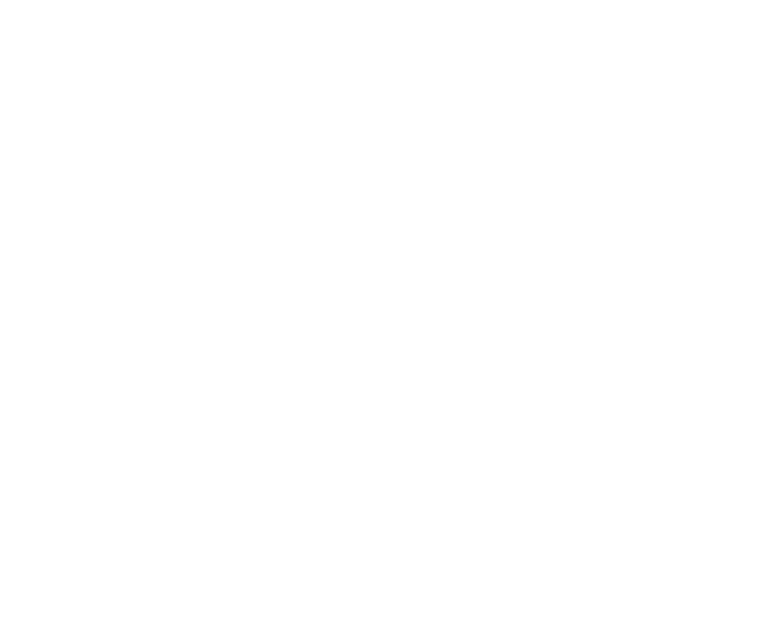
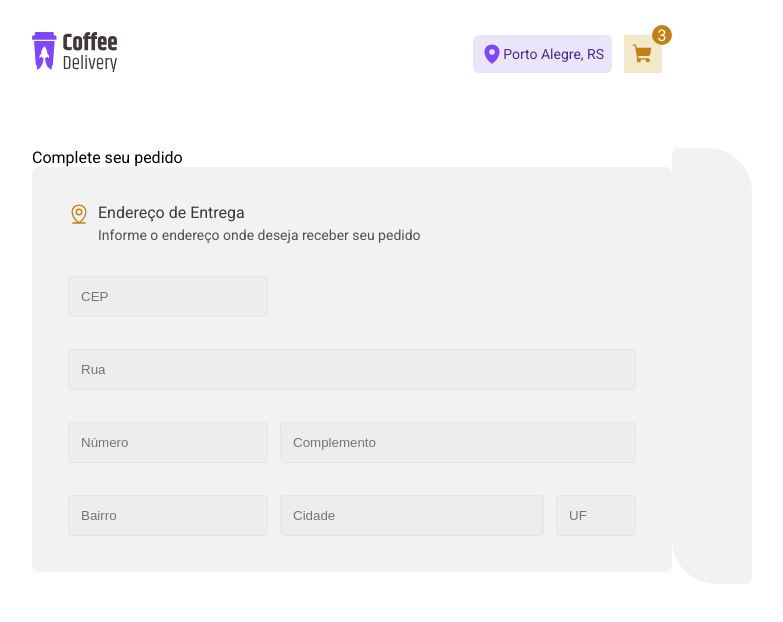
Before and after one commit to ViniciusMV13/CoffeDelivery, a React (Vite) app: page /checkout in a window 1280 px wide. Before the commit this address had no page. Shown: the top 622 px of the page, without its empty margins (288-1071 px from the left). Built offline with nearby package versions, Linux system fonts and the light colour scheme.

Commit message:
Alterações na pagina de checkout

```diff
--- a/src/Router.tsx
+++ b/src/Router.tsx
@@ -1,12 +1,14 @@
 import { Routes, Route } from 'react-router-dom'
 import { DefaultLayout } from './layouts/DefaultLayouts'
 import { Home } from './pages/Home'
+import { Checkout } from './pages/Checkout'
 
 export function Router(){
   return (
     <Routes>
       <Route path='/' element={<DefaultLayout/>}>
         <Route path='/' element={<Home />}/>
+        <Route path='/checkout' element={<Checkout/>}/>
       </Route>
     </Routes>
   )
--- a/src/pages/Checkout/index.tsx
+++ b/src/pages/Checkout/index.tsx
@@ -0,0 +1,72 @@
+import { defaultTheme } from "../../styles/themes/default";
+import {
+  AdressInfo,
+  AdressInfoHeader,
+  AdressInfoHeaderSubtitle,
+  AdressInfoHeaderTexts,
+  AdressInfoHeaderTitle,
+  BairroInput,
+  CepInput,
+  CheckoutContainer,
+  CidadeInput,
+  ComplementoInput,
+  CompleteYourOrder,
+  CompleteYourOrderActions,
+  InfoContainer,
+  NumeroInput,
+  OrderConfirmation,
+  PaymentInfo,
+  RuaInput,
+  UFInput,
+} from "./styles";
+
+import { MapPinLine } from "phosphor-react";
+
+export function Checkout() {
+  return (
+    <CheckoutContainer>
+      <CompleteYourOrder>
+        Complete seu pedido
+        <CompleteYourOrderActions>
+          <AdressInfo>
+            <AdressInfoHeader>
+              <span>
+                <MapPinLine
+                  size={22}
+                  style={{ color: defaultTheme["yellow-dark"] }}
+                />
+              </span>
+              <AdressInfoHeaderTexts>
+                <AdressInfoHeaderTitle>
+                  Endereço de Entrega
+                </AdressInfoHeaderTitle>
+                <AdressInfoHeaderSubtitle>
+                  Informe o endereço onde deseja receber seu pedido
+                </AdressInfoHeaderSubtitle>
+              </AdressInfoHeaderTexts>
+            </AdressInfoHeader>
+            <CepInput id="Cep"
+            placeholder="CEP"/>
+            <RuaInput id="Rua"
+            placeholder="Rua"/>
+            <InfoContainer>
+              <NumeroInput id="Numero"
+              placeholder="Número"/>
+              <ComplementoInput id="Complemento" placeholder="Complemento"/>
+            </InfoContainer>
+            <InfoContainer>
+              <BairroInput id="Bairro"
+              placeholder="Bairro"/>
+              <CidadeInput id="Cidade"
+              placeholder="Cidade"/>
+              <UFInput id="UF"
+              placeholder="UF"/>
+            </InfoContainer>
+          </AdressInfo>
+          <PaymentInfo></PaymentInfo>
+        </CompleteYourOrderActions>
+      </CompleteYourOrder>
+      <OrderConfirmation></OrderConfirmation>
+    </CheckoutContainer>
+  );
+}
--- a/src/pages/Checkout/styles.ts
+++ b/src/pages/Checkout/styles.ts
@@ -0,0 +1,117 @@
+import styled from 'styled-components'
+
+export const CheckoutContainer = styled.div`
+display: flex;
+padding: 2.5rem 20rem;
+justify-content: space-between;
+`
+
+export const PaymentInfo = styled.div`
+
+`
+export const CompleteYourOrder = styled.p`
+
+`
+
+export const CompleteYourOrderActions = styled.p`
+display: flex;
+width: 40rem;
+flex-direction: column;
+align-items: flex-start;
+gap: 0.75rem;
+`
+
+export const AdressInfo = styled.div`
+display: flex;
+padding: 2.25rem;
+flex-direction: column;
+align-items: flex-start;
+gap: 2rem;
+align-self: stretch;
+border-radius: 6px;
+background:${(props) => props.theme['base-card']} ;
+`
+export const AdressInfoHeader = styled.div`
+display: flex;
+align-items: flex-start;
+gap: 0.5rem;
+align-self: stretch;
+`
+export const AdressInfoHeaderTexts = styled.div`
+display: flex;
+flex-direction: column;
+align-items: flex-start;
+gap: 2px;
+flex: 1 0 0;
+`
+export const AdressInfoHeaderTitle = styled.p`
+font-size: 1rem;
+line-height: 130%;
+color: ${(props) => props.theme['base-subtitle']};
+`
+export const AdressInfoHeaderSubtitle = styled.p`
+font-size: 0.875rem;
+line-height: 130%;
+color: ${(props) => props.theme['base-text']};
+`
+export const AdressForm = styled.div`
+display: flex;
+flex-direction: column;
+align-items: flex-start;
+gap: 16px;
+align-self: stretch;
+`
+
+const AdressInput = styled.input`
+display: flex;
+padding: 0.75rem;
+align-items: center;
+gap: 0.25rem;
+border-radius: 4px;
+border: 1px solid ${(props) => props.theme['base-button']};
+background: ${(props) => props.theme['base-input']};
+`
+export const CepInput = styled(AdressInput)`
+width: 12.5rem;
+`
+
+export const RuaInput = styled(AdressInput)`
+align-self: stretch;
+`
+
+export const NumeroInput = styled(AdressInput)`
+width: 12.5rem;
+`
+
+export const BairroInput = styled(AdressInput)`
+width: 12.5rem;
+`
+export const ComplementoInput = styled(AdressInput)`
+flex: 1 0 0;
+`
+export const CidadeInput = styled(AdressInput)`
+flex: 1 0 0;
+`
+
+export const UFInput = styled(AdressInput)`
+width: 5rem;
+`
+
+export const InfoContainer = styled.div`
+display: flex;
+width: 100%;
+gap: 0.75rem;
+`
+
+export const PaymentWay = styled.div`
+
+`
+export const OrderConfirmation = styled.div`
+width: 28rem;
+padding: 2.5rem;
+display: flex;
+flex-direction: column;
+gap: 1.5rem;
+border-radius: 6px 44px;
+background: ${(props) => props.theme['base-card']};
+`
```
